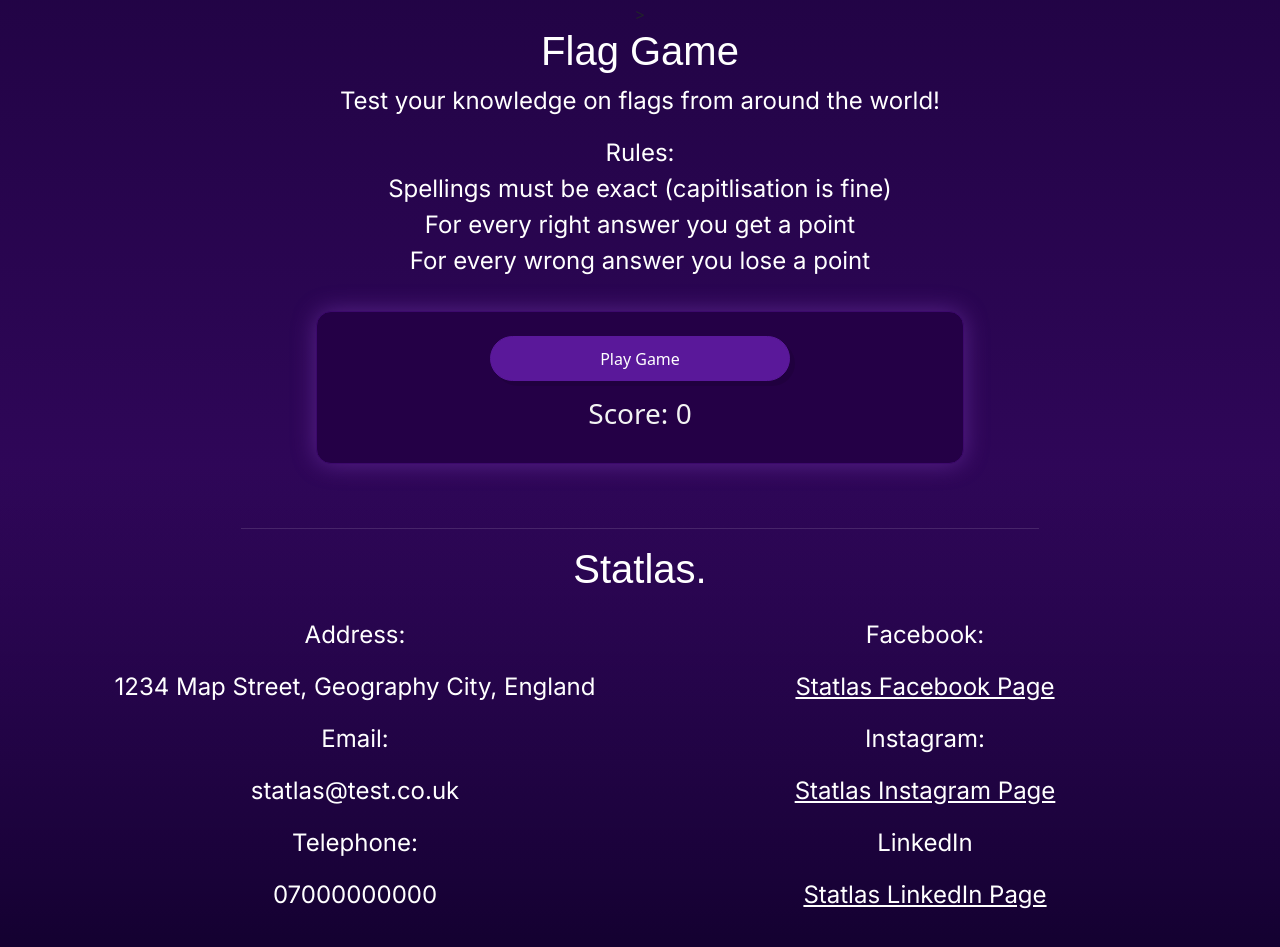
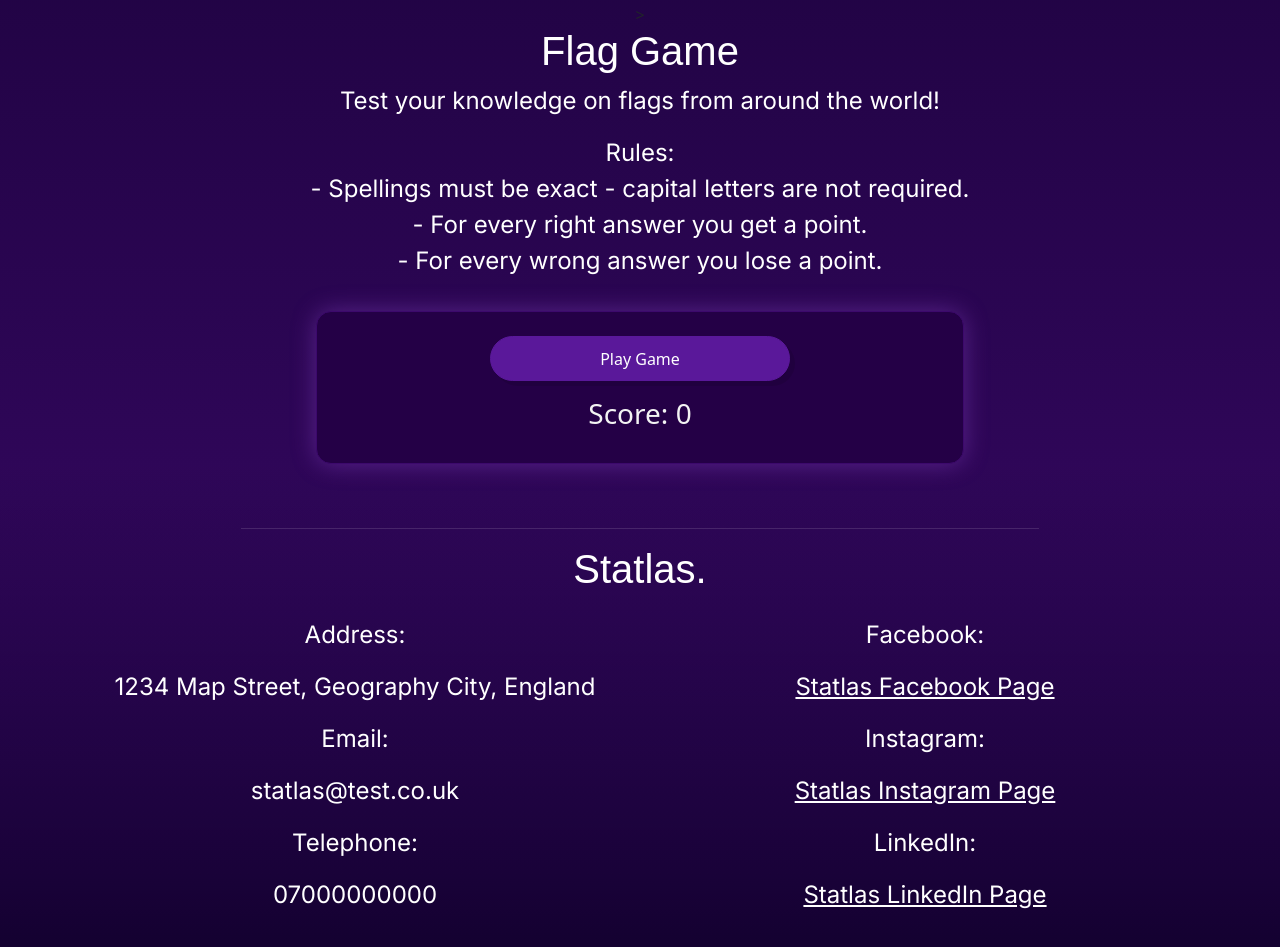
Before and after one commit to BHCGH92/milestone-project-2-statlas, a website with bundled scripts: page flaggame.html in a window 1280 px wide. Shown: the part 699-1646 px from the top of the page. Built offline with nearby package versions, Linux system fonts and the light colour scheme; a web font is replaced by a local one.

Commit message:
minor fixes and text tweaks on html pages, logged a minor bug fix on readme

```diff
--- a/flaggame.html
+++ b/flaggame.html
@@ -70,9 +70,9 @@
                         <p>Test your knowledge on flags from around the world!</p>
                         <p>
                             Rules:
-                            <br>Spellings must be exact (capitlisation is fine)
-                            <br>For every right answer you get a point
-                            <br>For every wrong answer you lose a point
+                            <br>- Spellings must be exact - capital letters are not required.
+                            <br>- For every right answer you get a point.
+                            <br>- For every wrong answer you lose a point.
                         </p>
                     </div>
                     <div class="row justify-content-center mt-3">
@@ -133,7 +133,7 @@
                         <p><a href="https://www.facebook.com">Statlas Facebook Page</a></p>
                         <p class="mt-3">Instagram:</p>
                         <p><a href="https://www.instagram.com">Statlas Instagram Page</a></p>
-                        <p class="mt-3">LinkedIn</p>
+                        <p class="mt-3">LinkedIn:</p>
                         <p><a href="https://www.linkedin.com">Statlas LinkedIn Page</a></p>
                     </div>
                 </div>
```
Also changed, not shown: index.html (+1 -1 lines), README.md, assets/readmeimages/countrycardstatlas.png (added).
